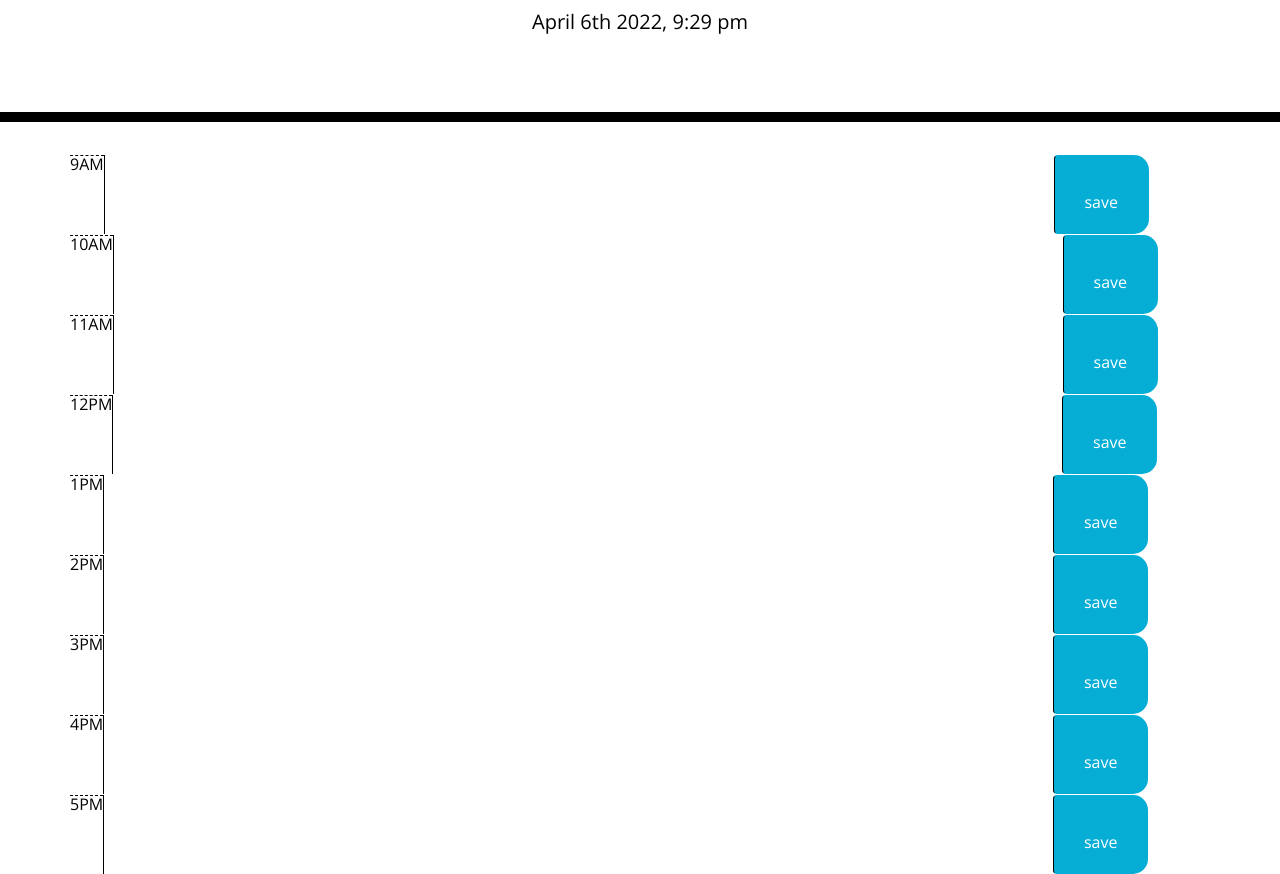
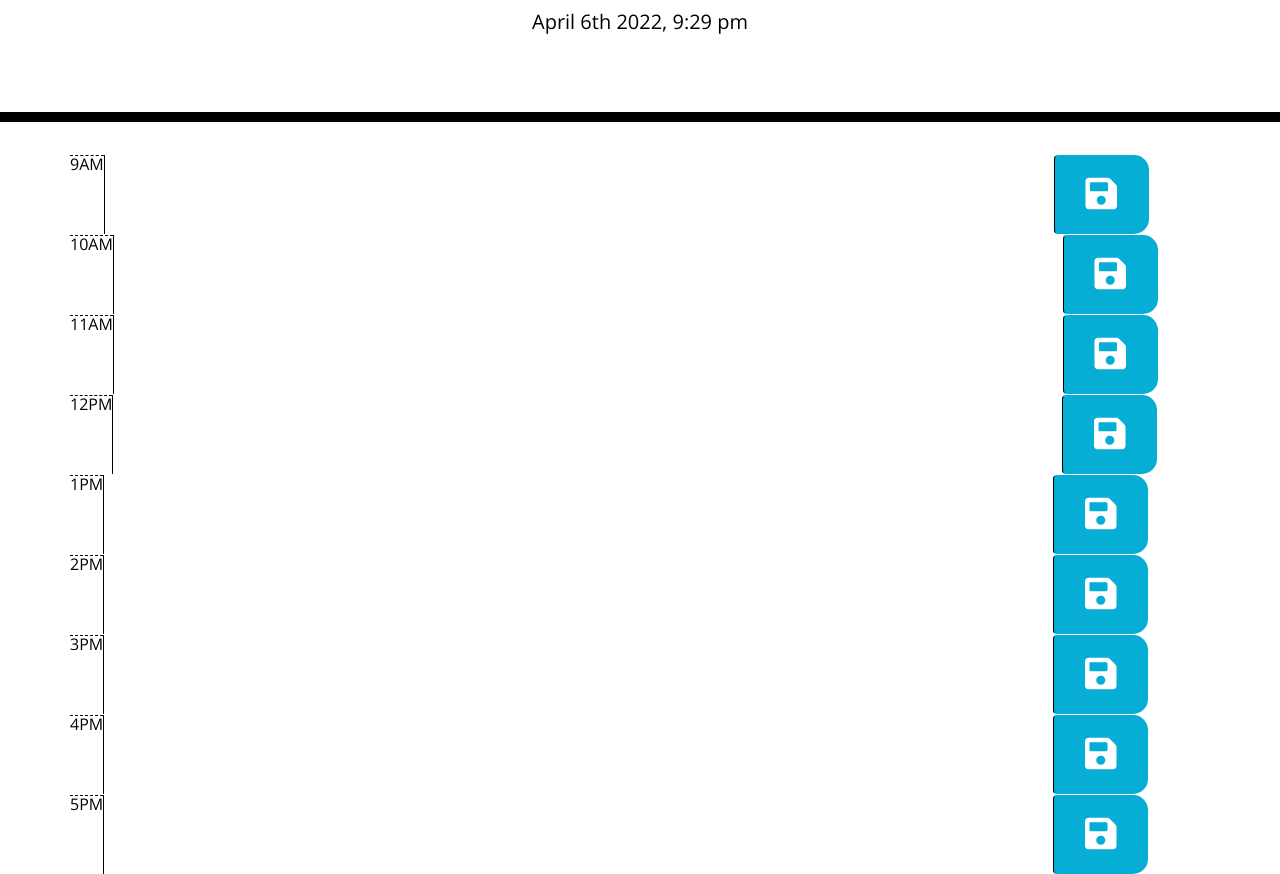
Before and after one commit to Akuruu/day_planner_assignment, a plain HTML site: page index.html in a window 1280 px wide. Shown: the part 182-1056 px from the top of the page. Drawn offline with nearby package versions, Linux system fonts and the light colour scheme.

Commit message:
imported icons from third party resource

```diff
--- a/index.html
+++ b/index.html
@@ -18,6 +18,7 @@
       href="https://fonts.googleapis.com/css?family=Open+Sans&display=swap"
       rel="stylesheet"
     />
+    <link <svg xmlns="http://www.w3.org/2000/svg" viewBox="0 0 448 512"></svg>
     <link rel="stylesheet" href="./assets/style.css" />
     <title>Work Day Scheduler</title>
   </head>
@@ -34,47 +35,47 @@
       <section id="hour-nine" class="row time-block">
           <div class="col-mdd-1 hour">9AM</div>
           <textarea class="col-md-10 information"></textarea>
-          <button class="btn saveBtn col-md-1">save<i style="font-size:36px;"></i></button>
+          <button class="btn saveBtn col-md-1"><i class= "fas fa-save" style="font-size:36px;"></i></button>
       </section>
       <section id="hour-ten" class="row time-block">
         <div class="col-mdd-1 hour">10AM</div>
         <textarea class="col-md-10 information"></textarea>
-        <button class="btn saveBtn col-md-1">save<i style="font-size:36px;"></i></button>
+        <button class="btn saveBtn col-md-1"><i class= "fas fa-save" style="font-size:36px;"></i></button>
     </section>
     <section id="hour-eleven" class="row time-block">
         <div class="col-mdd-1 hour">11AM</div>
         <textarea class="col-md-10 information"></textarea>
-        <button class="btn saveBtn col-md-1">save<i style="font-size:36px;"></i></button>
+        <button class="btn saveBtn col-md-1"><i class= "fas fa-save" style="font-size:36px;"></i></button>
     </section>
     <section id="hour-twelve" class="row time-block">
         <div class="col-mdd-1 hour">12PM</div>
         <textarea class="col-md-10 information"></textarea>
-        <button class="btn saveBtn col-md-1">save<i style="font-size:36px;"></i></button>
+        <button class="btn saveBtn col-md-1"><i class= "fas fa-save" style="font-size:36px;"></i></button>
     </section>
     <section id="hour-one-pm" class="row time-block">
         <div class="col-mdd-1 hour">1PM</div>
         <textarea class="col-md-10 information"></textarea>
-        <button class="btn saveBtn col-md-1">save<i style="font-size:36px;"></i></button>
+        <button class="btn saveBtn col-md-1"><i class= "fas fa-save" style="font-size:36px;"></i></button>
     </section>
     <section id="hour-two-pm" class="row time-block">
         <div class="col-mdd-1 hour">2PM</div>
         <textarea class="col-md-10 information"></textarea>
-        <button class="btn saveBtn col-md-1">save<i style="font-size:36px;"></i></button>
+        <button class="btn saveBtn col-md-1"><i class= "fas fa-save" style="font-size:36px;"></i></button>
     </section>
     <section id="hour-three-pm" class="row time-block">
         <div class="col-mdd-1 hour">3PM</div>
         <textarea class="col-md-10 information"></textarea>
-        <button class="btn saveBtn col-md-1">save<i style="font-size:36px;"></i></button>
+        <button class="btn saveBtn col-md-1"><i class= "fas fa-save" style="font-size:36px;"></i></button>
     </section>
     <section id="hour-four-pm" class="row time-block">
         <div class="col-mdd-1 hour">4PM</div>
         <textarea class="col-md-10 information"></textarea>
-        <button class="btn saveBtn col-md-1">save<i style="font-size:36px;"></i></button>
+        <button class="btn saveBtn col-md-1"><i class= "fas fa-save" style="font-size:36px;"></i></button>
     </section>
     <section id="hour-five-pm" class="row time-block">
         <div class="col-mdd-1 hour">5PM</div>
         <textarea class="col-md-10 information"></textarea>
-        <button class="btn saveBtn col-md-1">save<i style="font-size:36px;"></i></button>
+        <button class="btn saveBtn col-md-1"><i class= "fas fa-save" style="font-size:36px;"></i></button>
     </section>
     </div>
 
```
